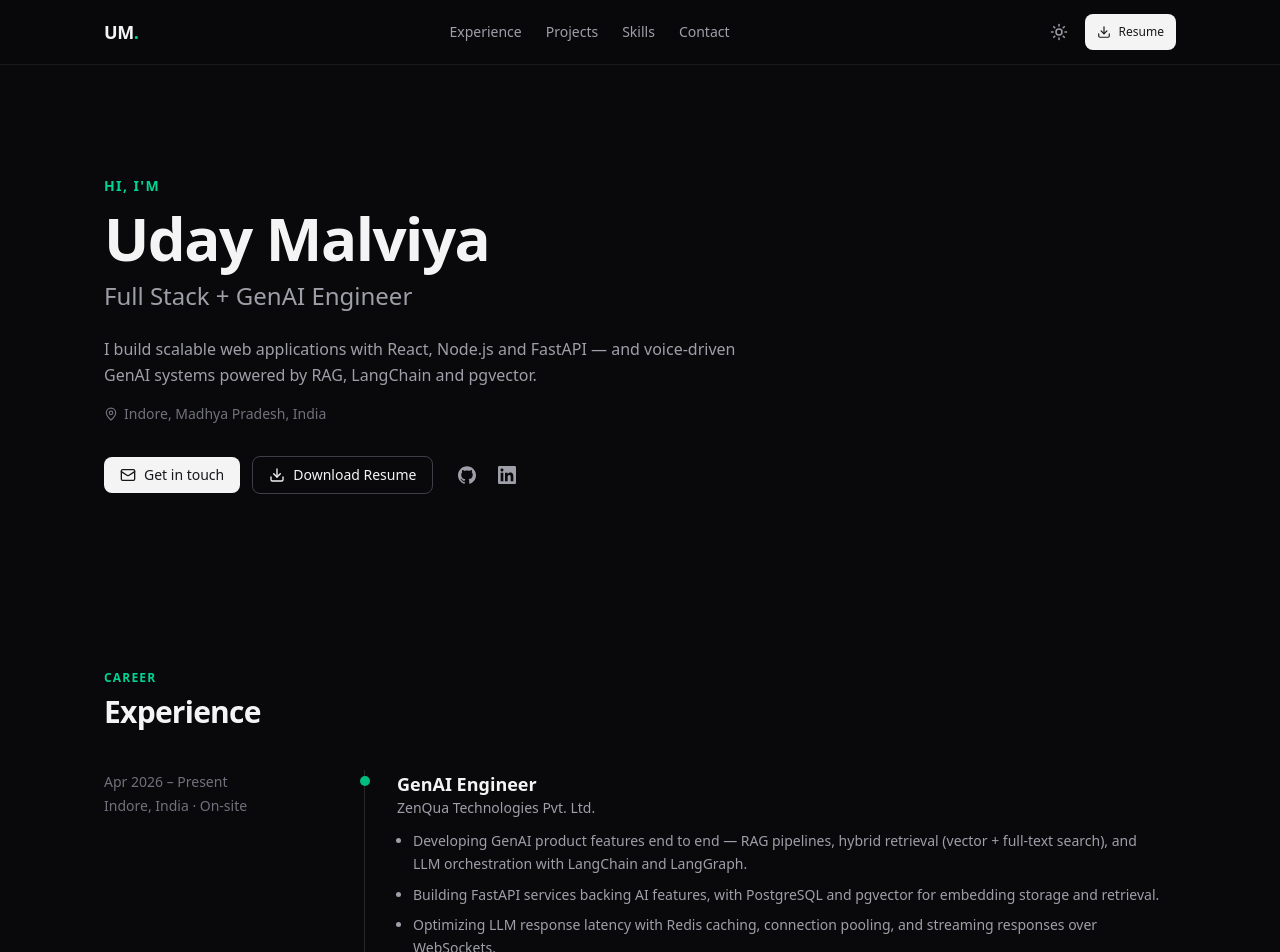
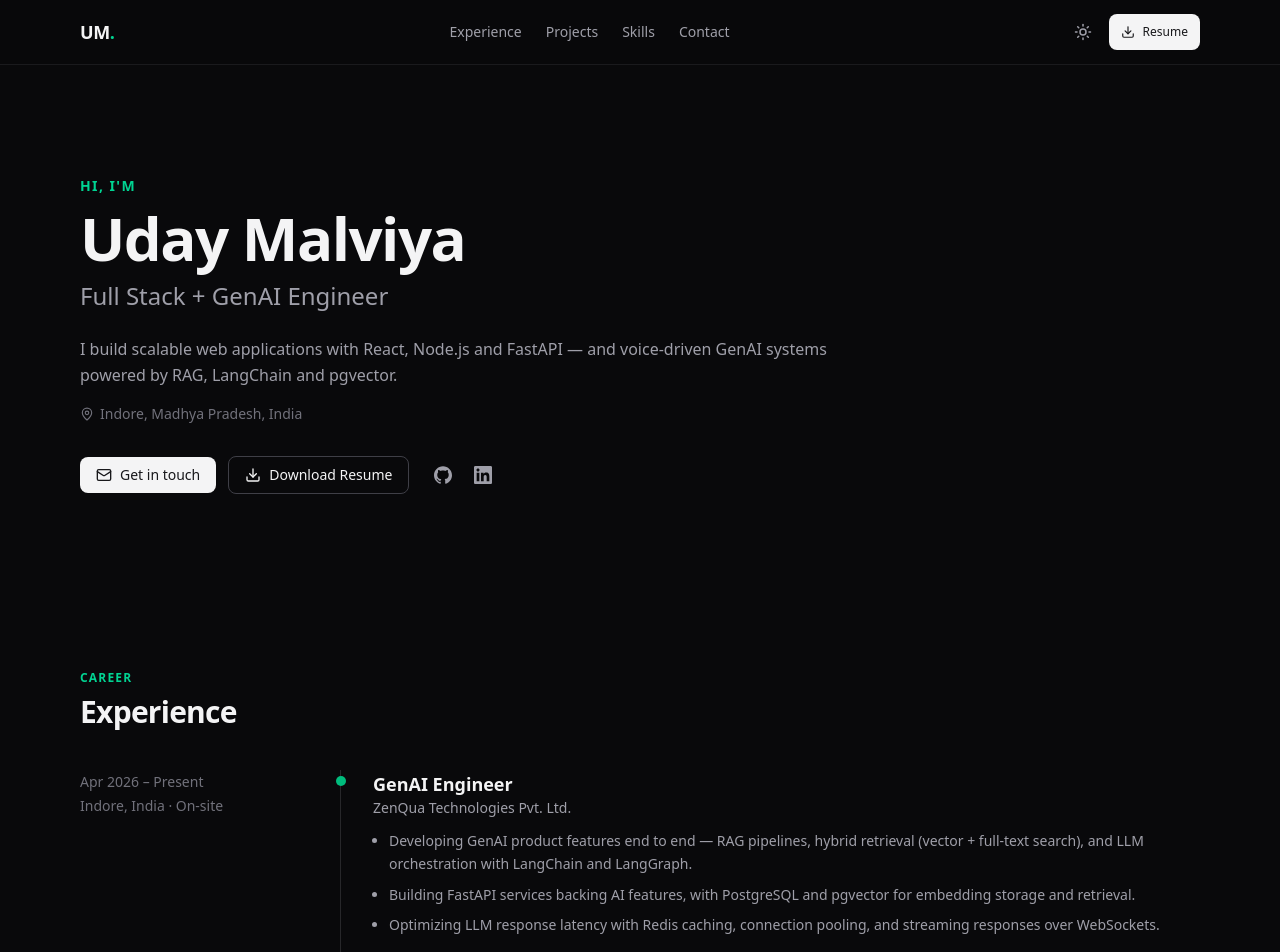
Before and after one commit to UdayMalviya11/portoflio, a React (Vite) app: page / in a window 1280 px wide. Shown: the top 952 px of the page. Built offline with nearby package versions, Linux system fonts and the light colour scheme; the HTML template or start-up script is replaced by a standard one.

Commit message:
feat: make layout fluid full-width with responsive gutters

```diff
--- a/src/App.jsx
+++ b/src/App.jsx
@@ -10,7 +10,7 @@ export default function App() {
   return (
     <>
       <Navbar />
-      <main className="mx-auto max-w-6xl px-6 md:px-10">
+      <main className="w-full px-6 md:px-12 lg:px-20">
         <Hero />
         <Experience />
         <Projects />
--- a/src/components/Experience.jsx
+++ b/src/components/Experience.jsx
@@ -22,7 +22,7 @@ export default function Experience() {
                   <p className="text-sm text-zinc-600 dark:text-zinc-400">
                     {job.company} <span className="md:hidden">· {job.location}</span>
                   </p>
-                  <ul className="mt-3 max-w-3xl list-disc space-y-2 pl-4 text-sm leading-relaxed text-zinc-600 dark:text-zinc-400">
+                  <ul className="mt-3 max-w-4xl list-disc space-y-2 pl-4 text-sm leading-relaxed text-zinc-600 dark:text-zinc-400">
                     {job.bullets.map((b) => (
                       <li key={b}>{b}</li>
                     ))}
--- a/src/components/Hero.jsx
+++ b/src/components/Hero.jsx
@@ -25,7 +25,7 @@ export default function Hero() {
         animate={{ opacity: 1, y: 0 }}
         transition={{ duration: 0.5, delay: 0.7, ease: "easeOut" }}
       >
-        <p className="mt-6 max-w-2xl leading-relaxed text-zinc-600 dark:text-zinc-400">{profile.pitch}</p>
+        <p className="mt-6 max-w-3xl leading-relaxed text-zinc-600 dark:text-zinc-400">{profile.pitch}</p>
         <p className="mt-4 flex items-center gap-1.5 text-sm text-zinc-500">
           <MapPin size={14} /> {profile.location}
         </p>
--- a/src/components/Navbar.jsx
+++ b/src/components/Navbar.jsx
@@ -13,7 +13,7 @@ const links = [
 export default function Navbar() {
   return (
     <header className="fixed inset-x-0 top-0 z-50 border-b border-zinc-200/60 bg-white/70 backdrop-blur-md dark:border-zinc-800/60 dark:bg-zinc-950/70">
-      <nav className="mx-auto flex h-16 max-w-6xl items-center justify-between px-6 md:px-10">
+      <nav className="flex h-16 w-full items-center justify-between px-6 md:px-12 lg:px-20">
         <a href="#home" className="text-lg font-bold tracking-tight">
           UM<span className="text-emerald-600 dark:text-emerald-400">.</span>
         </a>
```
